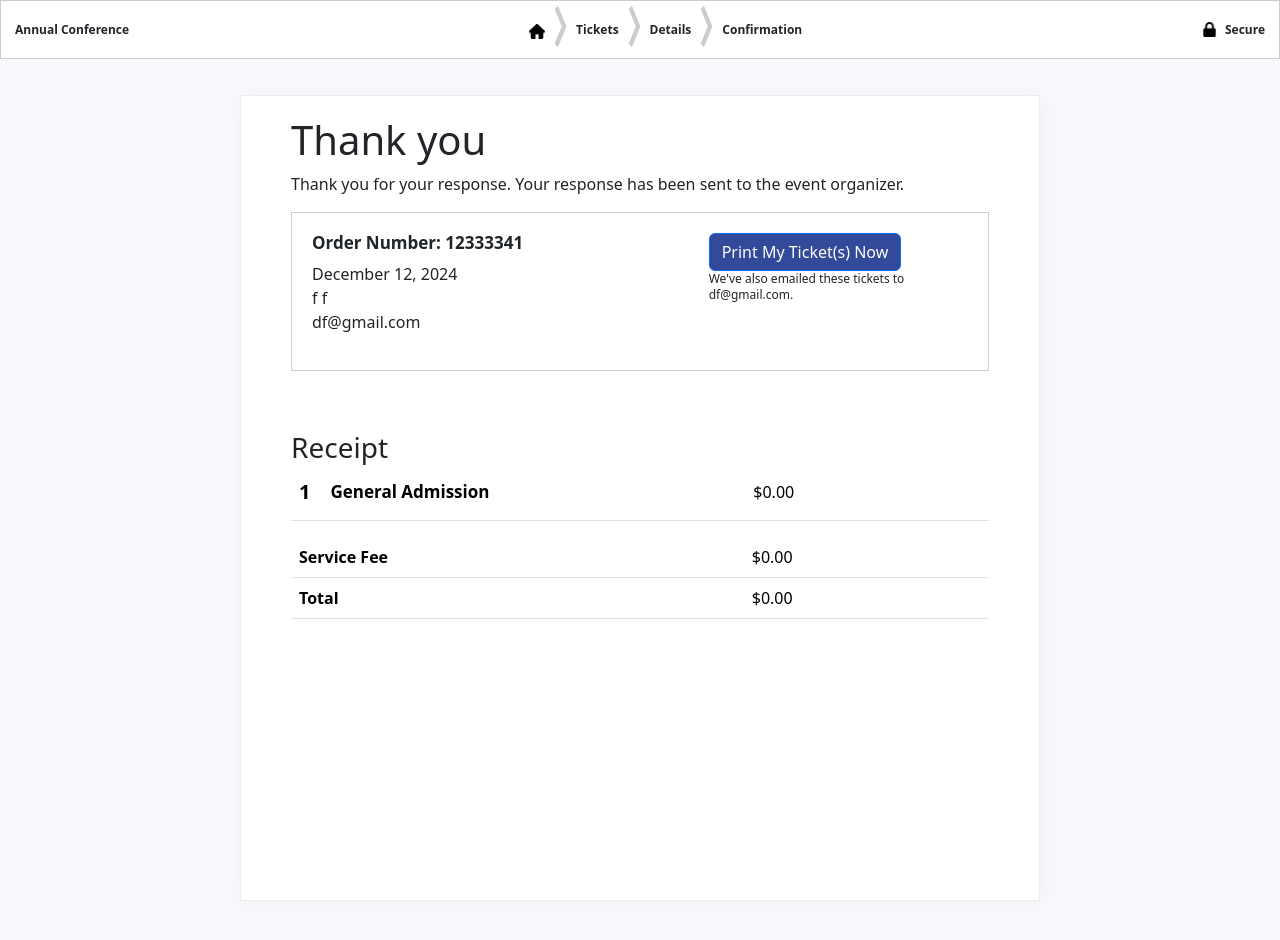
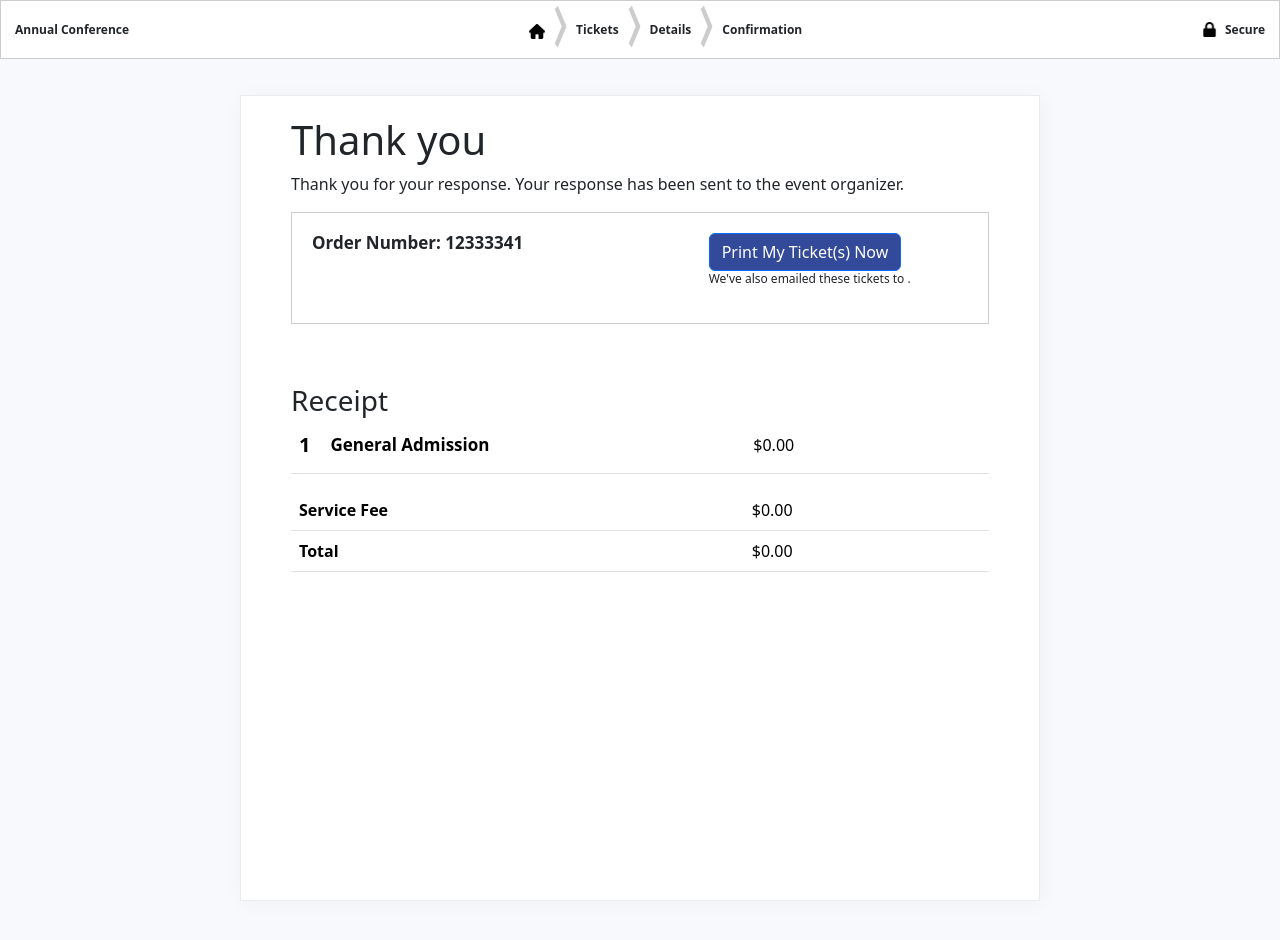
Before and after one commit to BriceWidger/event-planner, a React (Create React App) app: page /confirmation in a window 1280 px wide. Shown: the top 940 px of the page. Built offline with nearby package versions, Linux system fonts and the light colour scheme.

Commit message:
transfer over the inputs from detailsform to confirmationpage

```diff
--- a/src/components/confirmationpage/ConfirmationPage.jsx
+++ b/src/components/confirmationpage/ConfirmationPage.jsx
@@ -1,7 +1,13 @@
 import React from "react";
+import { useLocation } from "react-router-dom";
 import CheckoutHeader from "../CheckoutHeader";
 
-const ConfirmationPage = () => (
+const ConfirmationPage = () => {
+  const location = useLocation();
+  const { state } = location;
+  const { firstName, lastName, email } = state || {};
+
+  return (
     <div>
       <CheckoutHeader />
       <div
@@ -23,8 +29,8 @@ const ConfirmationPage = () => (
         >
           <h1>Thank you</h1>
           <p>
-          Thank you for your response. Your response has been sent to the event
-          organizer.
+            Thank you for your response. Your response has been sent to the
+            event organizer.
           </p>
           <div
             className="ticket-container"
@@ -40,9 +46,9 @@ const ConfirmationPage = () => (
                   Order Number: 12333341
                 </h5>
                 <p>
-                December 12, 2024
-                <br />f f<br />
-                df@gmail.com
+                  {firstName} {lastName}
+                  <br />
+                  {email}
                 </p>
               </div>
               <div className="col-md-6 col-lg-5">
@@ -59,7 +65,7 @@ const ConfirmationPage = () => (
                     className="help-block"
                     style={{ fontSize: 12, lineHeight: 1.3 }}
                   >
-                  We've also emailed these tickets to df@gmail.com.
+                    We've also emailed these tickets to {email}.
                   </p>
                 </div>
               </div>
@@ -138,5 +144,6 @@ const ConfirmationPage = () => (
       </div>
     </div>
   );
+};
 
 export default ConfirmationPage;
--- a/src/components/detailspage/DetailsForm.jsx
+++ b/src/components/detailspage/DetailsForm.jsx
@@ -21,7 +21,13 @@ const DetailsForm = () => {
     setErrors(newErrors);
 
     if (Object.keys(newErrors).length === 0) {
-      navigate("/confirmation");
+      navigate("/confirmation", {
+        state: {
+          firstName,
+          lastName,
+          email,
+        },
+      });
     }
   };
 
```
Lines whose indentation alone changed are shown as unchanged.
